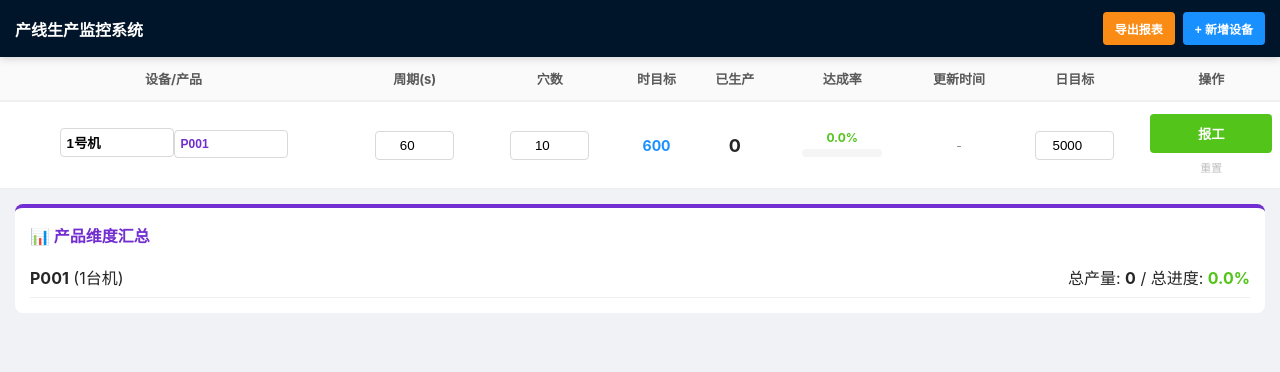
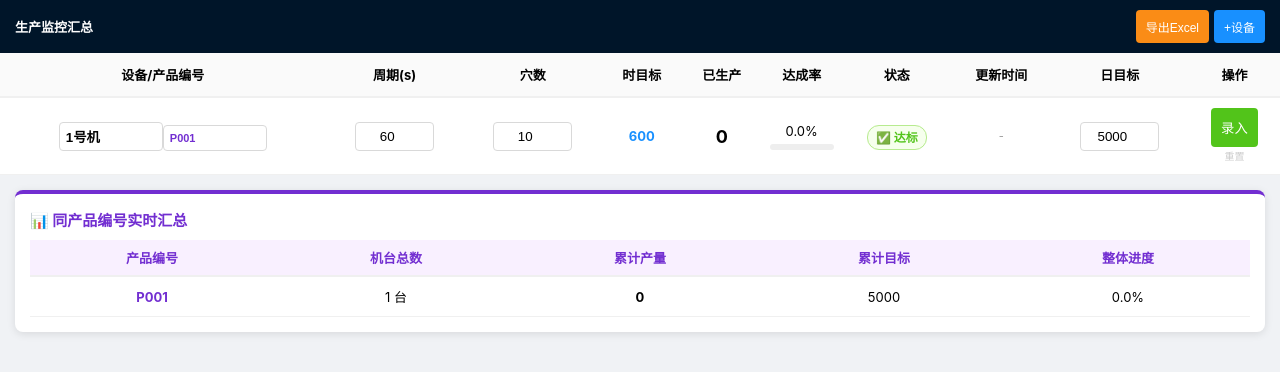
Before and after one commit to Lantth1972/PROD, a plain HTML site: page index.html in a window 1280 px wide. Drawn offline with Linux system fonts and the light colour scheme.

Commit message:
Update index.html

```diff
--- a/index.html
+++ b/index.html
@@ -3,55 +3,45 @@
 <head>
     <meta charset="UTF-8">
     <meta name="viewport" content="width=device-width, initial-scale=1.0, maximum-scale=1.0, user-scalable=no">
-    <title>产线生产看板-全功能版</title>
+    <title>产线生产看板-全功能增强版</title>
     <style>
-        :root { --primary: #1890ff; --success: #52c41a; --danger: #ff4d4f; --text: #262626; }
-        body { font-family: -apple-system, sans-serif; margin: 0; background: #f0f2f5; color: var(--text); -webkit-tap-highlight-color: transparent; }
+        :root { --primary: #1890ff; --success: #52c41a; --danger: #ff4d4f; --warning: #faad14; }
+        body { font-family: -apple-system, sans-serif; margin: 0; background: #f0f2f5; font-size: 13px; }
 
-        /* 顶部导航 */
-        .header { background: #001529; color: white; padding: 12px 15px; display: flex; justify-content: space-between; align-items: center; position: sticky; top: 0; z-index: 100; box-shadow: 0 2px 8px rgba(0,0,0,0.15); }
-        .header b { font-size: 16px; }
-        .btn-group { display: flex; gap: 8px; }
-        .btn { border: none; padding: 8px 12px; border-radius: 4px; color: white; font-weight: bold; cursor: pointer; font-size: 12px; }
-        .add-btn { background: var(--primary); }
-        .exp-btn { background: #fa8c16; }
+        .header { background: #001529; color: white; padding: 10px 15px; display: flex; justify-content: space-between; align-items: center; position: sticky; top: 0; z-index: 100; }
+        .btn-group { display: flex; gap: 5px; }
+        .btn { border: none; padding: 8px 10px; border-radius: 4px; color: white; font-size: 12px; cursor: pointer; }
 
-        /* 表格容器 */
         .table-container { width: 100%; overflow-x: auto; background: white; }
         table { width: 100%; border-collapse: collapse; min-width: 1000px; }
-        th { background: #fafafa; padding: 12px 8px; border-bottom: 2px solid #f0f0f0; font-size: 13px; color: #595959; }
-        td { border-bottom: 1px solid #f0f0f0; padding: 12px 8px; text-align: center; font-size: 14px; }
+        th { background: #fafafa; padding: 12px 8px; border-bottom: 2px solid #f0f0f0; }
+        td { border-bottom: 1px solid #f0f0f0; padding: 10px 8px; text-align: center; }
 
-        /* 报警行 */
-        tr.alarm { background: #fff1f0 !important; }
-        tr.alarm td { color: var(--danger); font-weight: bold; }
+        /* 状态样式 */
+        .status-tag { padding: 4px 8px; border-radius: 12px; font-weight: bold; font-size: 12px; }
+        .status-ok { background: #f6ffed; color: var(--success); border: 1px solid #b7eb8f; }
+        .status-fail { background: #fff1f0; color: var(--danger); border: 1px solid #ffa39e; animation: blink 1.5s infinite; }
+        @keyframes blink { 0%, 100% { opacity: 1; } 50% { opacity: 0.6; } }
 
-        /* 输入框样式 */
-        input { border: 1px solid #d9d9d9; border-radius: 4px; padding: 6px; width: 65px; text-align: center; outline: none; }
-        input:focus { border-color: var(--primary); box-shadow: 0 0 0 2px rgba(24,144,255,0.2); }
-        .name-box { width: 100px; text-align: left; margin-bottom: 4px; font-weight: bold; }
+        /* 汇总卡片 */
+        .summary-card { margin: 15px; background: white; padding: 15px; border-radius: 8px; border-top: 4px solid #722ed1; box-shadow: 0 2px 8px rgba(0,0,0,0.1); }
+        .sum-table { width: 100%; border-collapse: collapse; margin-top: 10px; }
+        .sum-table th { background: #f9f0ff; color: #722ed1; padding: 8px; }
+        .sum-table td { padding: 10px; border-bottom: 1px solid #f0f0f0; }
 
-        /* 进度条样式 */
-        .progress-container { width: 80px; background: #f5f5f5; border-radius: 10px; height: 8px; margin: 4px auto; overflow: hidden; }
-        .progress-bar { background: var(--success); height: 100%; transition: width 0.3s; }
-        .rate-text { font-size: 12px; font-weight: bold; color: var(--success); }
-
-        /* 按钮 */
-        .report-btn { background: var(--success); color: white; border: none; padding: 10px; border-radius: 4px; font-weight: bold; width: 100%; cursor: pointer; }
-        .reset-btn { border: none; background: none; color: #bfbfbf; font-size: 11px; cursor: pointer; margin-top: 5px; }
-
-        /* 底部汇总 */
-        .summary-card { margin: 15px; background: white; padding: 15px; border-radius: 8px; border-top: 4px solid #722ed1; }
-        .sum-row { display: flex; justify-content: space-between; padding: 8px 0; border-bottom: 1px solid #f0f0f0; }
+        input { border: 1px solid #d9d9d9; border-radius: 4px; padding: 6px; width: 65px; text-align: center; }
+        .name-box { width: 90px; text-align: left; font-weight: bold; }
+        .progress-bar { height: 6px; background: #eee; border-radius: 3px; margin-top: 5px; overflow: hidden; }
+        .progress-fill { height: 100%; background: var(--success); transition: width 0.5s; }
     </style>
 </head>
 <body>
 
 <div class="header">
-    <b>产线生产监控系统</b>
+    <strong>生产监控汇总</strong>
     <div class="btn-group">
-        <button class="btn exp-btn" onclick="exportData()">导出报表</button>
-        <button class="btn add-btn" onclick="addRow()">+ 新增设备</button>
+        <button class="btn" style="background:#fa8c16" onclick="exportData()">导出Excel</button>
+        <button class="btn" style="background:var(--primary)" onclick="addRow()">+设备</button>
     </div>
 </div>
 
@@ -59,12 +49,13 @@
     <table>
         <thead>
             <tr>
-                <th>设备/产品</th>
+                <th>设备/产品编号</th>
                 <th>周期(s)</th>
                 <th>穴数</th>
                 <th>时目标</th>
                 <th>已生产</th>
                 <th>达成率</th>
+                <th>状态</th>
                 <th>更新时间</th>
                 <th>日目标</th>
                 <th>操作</th>
@@ -75,145 +66,139 @@
 </div>
 
 <div class="summary-card">
-    <div style="font-weight:bold; color:#722ed1; margin-bottom:10px">📊 产品维度汇总</div>
-    <div id="summaryContent"></div>
+    <div style="font-weight:bold; color:#722ed1; font-size:15px;">📊 同产品编号实时汇总</div>
+    <table class="sum-table">
+        <thead>
+            <tr>
+                <th>产品编号</th>
+                <th>机台总数</th>
+                <th>累计产量</th>
+                <th>累计目标</th>
+                <th>整体进度</th>
+            </tr>
+        </thead>
+        <tbody id="summaryTable"></tbody>
+    </table>
 </div>
 
 <script>
-    // 数据持久化
-    var lines = JSON.parse(localStorage.getItem('MES_V5')) || [
-        { id: 1, name: '1号机', pcode: 'P001', cyc: 60, cav: 10, target: 5000, count: 0, lastTime: '-', start: new Date().getTime() }
+    var lines = JSON.parse(localStorage.getItem('PROD_SYSTEM_V6')) || [
+        { id: 1, name: '1号机', pcode: 'P001', cyc: 60, cav: 10, target: 5000, count: 0, lastTime: '-', startTime: new Date().getTime() }
     ];
 
     function render() {
+        var tbody = document.getElementById('mainTable');
+        var stody = document.getElementById('summaryTable');
+        var now = new Date().getTime();
         var html = '';
-        var summary = {};
-        var now = new Date().getTime();
+        var summaryMap = {}; // 用于汇总
 
         for (var i = 0; i < lines.length; i++) {
             var item = lines[i];
 
-            // 1. 自动计算小时目标
+            // 1. 自动换算小时目标
             var hTarget = Math.floor((3600 / (item.cyc || 1)) * (item.cav || 1));
 
-            // 2. 计算日达成率
+            // 2. 状态判定（按开机时长计算应产）
+            var passedHrs = (now - item.startTime) / 3600000;
+            var expectedNow = Math.floor(passedHrs * hTarget);
+            var isOk = item.count >= expectedNow || passedHrs < 0.01;
+
+            // 3. 达成率计算
             var rate = item.target > 0 ? ((item.count / item.target) * 100).toFixed(1) : 0;
 
-            // 3. 计算预警 (按秒级进度计算)
-            var passedHrs = (now - item.start) / 3600000;
-            var expect = Math.floor(passedHrs * hTarget);
-            var isAlarm = (item.count < expect) && (passedHrs > 0.01);
+            // 4. 产品汇总逻辑 (依据产品编号 Pcode)
+            var code = item.pcode || "未命名";
+            if (!summaryMap[code]) {
+                summaryMap[code] = { count: 0, target: 0, devices: 0 };
+            }
+            summaryMap[code].count += Number(item.count);
+            summaryMap[code].target += Number(item.target);
+            summaryMap[code].devices += 1;
 
-            // 汇总计算
-            if (!summary[item.pcode]) summary[item.pcode] = { c: 0, t: 0, count: 0 };
-            summary[item.pcode].c += item.count;
-            summary[item.pcode].t += (item.target || 0);
-            summary[item.pcode].count++;
-
-            html += '<tr class="' + (isAlarm ? 'alarm' : '') + '">' +
+            html += '<tr class="' + (isOk ? '' : 'alarm') + '">' +
                 '<td>' +
-                    '<input class="name-box" type="text" value="' + item.name + '" oninput="edit(' + item.id + ',\'name\',this.value)">' +
-                    '<input class="name-box" style="color:#722ed1;font-size:12px" type="text" value="' + item.pcode + '" oninput="edit(' + item.id + ',\'pcode\',this.value)">' +
+                    '<input class="name-box" value="'+item.name+'" oninput="edit('+item.id+',\'name\',this.value)">' +
+                    '<input class="name-box" style="color:#722ed1;font-size:11px" value="'+item.pcode+'" oninput="edit('+item.id+',\'pcode\',this.value)">' +
                 '</td>' +
-                '<td><input type="number" value="' + item.cyc + '" oninput="edit(' + item.id + ',\'cyc\',this.value)"></td>' +
-                '<td><input type="number" value="' + item.cav + '" oninput="edit(' + item.id + ',\'cav\',this.value)"></td>' +
-                '<td style="color:#1890ff; font-weight:bold">' + hTarget + '</td>' +
-                '<td style="font-size:18px; font-weight:bold">' + item.count + '</td>' +
+                '<td><input type="number" value="'+item.cyc+'" oninput="edit('+item.id+',\'cyc\',this.value)"></td>' +
+                '<td><input type="number" value="'+item.cav+'" oninput="edit('+item.id+',\'cav\',this.value)"></td>' +
+                '<td style="color:var(--primary);font-weight:bold">'+hTarget+'</td>' +
+                '<td style="font-size:18px;font-weight:bold">'+item.count+'</td>' +
+                '<td>'+rate+'%<div class="progress-bar"><div class="progress-fill" style="width:'+Math.min(100,rate)+'%"></div></div></td>' +
+                '<td><span class="status-tag '+(isOk?'status-ok':'status-fail')+'">'+(isOk?'✅ 达标':'❌ 滞后')+'</span></td>' +
+                '<td style="color:#999;font-size:11px">'+item.lastTime+'</td>' +
+                '<td><input type="number" value="'+item.target+'" oninput="edit('+item.id+',\'target\',this.value)"></td>' +
                 '<td>' +
-                    '<div class="rate-text">' + rate + '%</div>' +
-                    '<div class="progress-container"><div class="progress-bar" style="width:' + Math.min(100, rate) + '%"></div></div>' +
-                '</td>' +
-                '<td style="font-size:12px; color:#8c8c8c">' + item.lastTime + '</td>' +
-                '<td><input type="number" value="' + item.target + '" oninput="edit(' + item.id + ',\'target\',this.value)"></td>' +
-                '<td>' +
-                    '<button class="report-btn" onclick="report(' + item.id + ')">报工</button>' +
-                    '<button class="reset-btn" onclick="reset(' + item.id + ')">重置</button>' +
+                    '<button style="background:var(--success);color:white;border:none;padding:10px;border-radius:4px;cursor:pointer" onclick="report('+item.id+')">录入</button>' +
+                    '<button style="border:none;background:none;color:#ccc;font-size:10px;display:block;margin:auto" onclick="reset('+item.id+')">重置</button>' +
                 '</td>' +
             '</tr>';
         }
-        document.getElementById('mainTable').innerHTML = html;
-        localStorage.setItem('MES_V5', JSON.stringify(lines));
+        tbody.innerHTML = html;
+        localStorage.setItem('PROD_SYSTEM_V6', JSON.stringify(lines));
 
-        // 渲染汇总
+        // 渲染汇总表
         var sHtml = '';
-        for (var key in summary) {
-            var s = summary[key];
-            var sRate = s.t > 0 ? ((s.c / s.t) * 100).toFixed(1) : 0;
-            sHtml += '<div class="sum-row">' +
-                '<span><b>' + key + '</b> (' + s.count + '台机)</span>' +
-                '<span>总产量: <b>' + s.c + '</b> / 总进度: <b style="color:var(--success)">' + sRate + '%</b></span>' +
-            '</div>';
+        for (var key in summaryMap) {
+            var s = summaryMap[key];
+            var sRate = s.target > 0 ? ((s.count / s.target) * 100).toFixed(1) : 0;
+            sHtml += '<tr>' +
+                '<td style="font-weight:bold;color:#722ed1">'+key+'</td>' +
+                '<td>'+s.devices+' 台</td>' +
+                '<td style="font-weight:bold">'+s.count+'</td>' +
+                '<td>'+s.target+'</td>' +
+                '<td>'+sRate+'%</td>' +
+            '</tr>';
         }
-        document.getElementById('summaryContent').innerHTML = sHtml || '暂无数据';
+        stody.innerHTML = sHtml || '<tr><td colspan="5">请在上方输入产品编号</td></tr>';
     }
 
     function edit(id, field, val) {
-        for (var i = 0; i < lines.length; i++) {
-            if (lines[i].id === id) {
-                lines[i][field] = (field === 'name' || field === 'pcode') ? val : Number(val);
-                break;
-            }
-        }
-        // 为了输入不卡顿，这里只存数据，不实时render（除非改的是影响计算的字段）
-        localStorage.setItem('MES_V5', JSON.stringify(lines));
-        if(field !== 'name' && field !== 'pcode') {
-             // 延时刷新，避免输入数字时跳动
-             clearTimeout(window.renderTimer);
-             window.renderTimer = setTimeout(render, 1000);
+        var line = lines.find(function(l){ return l.id === id });
+        if(line) {
+            line[field] = (field==='name'||field==='pcode') ? val : Number(val);
+            // 实时更新汇总和计算，但不重绘DOM以防丢失焦点
+            localStorage.setItem('PROD_SYSTEM_V6', JSON.stringify(lines));
+            clearTimeout(window.t);
+            window.t = setTimeout(render, 1500); // 停止输入1.5秒后刷新界面显示计算结果
         }
     }
 
     function report(id) {
-        var val = prompt("请输入新增产量 (例如: 500):");
-        if (val) {
-            for (var i = 0; i < lines.length; i++) {
-                if (lines[i].id === id) {
-                    lines[i].count += Number(val);
-                    var t = new Date();
-                    lines[i].lastTime = t.getHours() + ":" + String(t.getMinutes()).padStart(2, '0') + ":" + String(t.getSeconds()).padStart(2, '0');
-                    break;
-                }
-            }
+        var n = prompt("输入本次新增产量:");
+        if(n) {
+            var line = lines.find(function(l){ return l.id === id });
+            line.count += Number(n);
+            var d = new Date();
+            line.lastTime = d.getHours() + ":" + String(d.getMinutes()).padStart(2,'0') + ":" + String(d.getSeconds()).padStart(2,'0');
             render();
         }
     }
 
     function addRow() {
-        lines.push({ id: Date.now(), name: '新设备', pcode: 'P01', cyc: 60, cav: 1, target: 1000, count: 0, lastTime: '-', start: new Date().getTime() });
+        lines.push({ id: Date.now(), name: '新机台', pcode: 'P01', cyc: 60, cav: 1, target: 1000, count: 0, lastTime: '-', startTime: new Date().getTime() });
         render();
     }
 
     function reset(id) {
-        if(confirm("确定要清零该台设备数据并重新计时吗？")) {
-            for (var i = 0; i < lines.length; i++) {
-                if (lines[i].id === id) {
-                    lines[i].count = 0;
-                    lines[i].start = new Date().getTime();
-                    lines[i].lastTime = '已重置';
-                    break;
-                }
-            }
+        if(confirm("确定重置？")) {
+            var line = lines.find(function(l){ return l.id === id });
+            line.count = 0; line.startTime = new Date().getTime(); line.lastTime = '已重置';
             render();
         }
     }
 
     function exportData() {
-        var csv = "\uFEFF设备,产品,周期,穴数,时目标,已生产,日目标,达成率,更新时间\n";
-        for (var i = 0; i < lines.length; i++) {
-            var l = lines[i];
-            var ht = Math.floor((3600/l.cyc)*l.cav);
-            var rt = ((l.count/l.target)*100).toFixed(1) + "%";
-            csv += l.name + "," + l.pcode + "," + l.cyc + "," + l.cav + "," + ht + "," + l.count + "," + l.target + "," + rt + "," + l.lastTime + "\n";
-        }
-        var blob = new Blob([csv], { type: 'text/csv' });
+        var csv = "\uFEFF设备,产品编号,周期,穴数,产量,目标,更新时间\n";
+        lines.forEach(function(l){ csv += l.name+","+l.pcode+","+l.cyc+","+l.cav+","+l.count+","+l.target+","+l.lastTime+"\n"; });
         var a = document.createElement("a");
-        a.href = URL.createObjectURL(blob);
-        a.download = "生产报表_" + new Date().toLocaleDateString() + ".csv";
+        a.href = URL.createObjectURL(new Blob([csv], {type:'text/csv'}));
+        a.download = "生产报表.csv";
         a.click();
     }
 
-    // 每10秒自动检查一次报警状态
-    setInterval(render, 10000);
+    setInterval(render, 10000); // 每10秒自检一次状态
     render();
 </script>
 </body>
```
